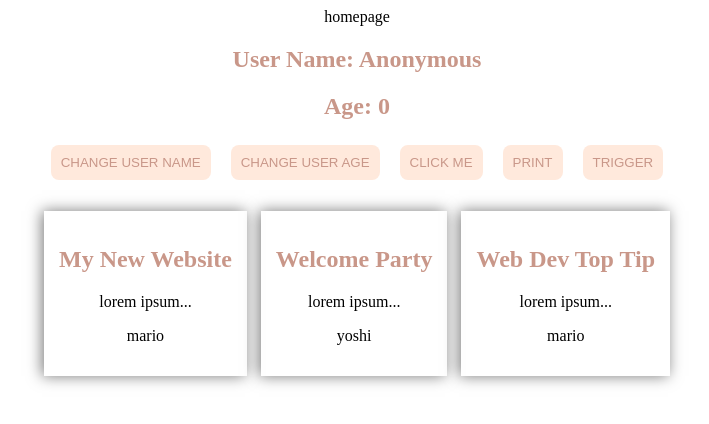
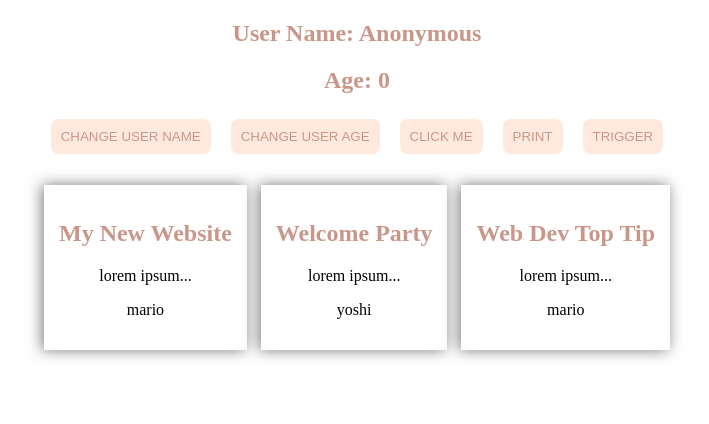
Before and after one commit to Ma9da/react-practicing, a React (Create React App) app: page / in a window 1280 px wide. Shown: the top 424 px of the page, without its empty margins (283-992 px from the left). Built offline with nearby package versions, Linux system fonts and the light colour scheme.

Commit message:
remove: not used txt

```diff
--- a/src/home/Home.jsx
+++ b/src/home/Home.jsx
@@ -20,7 +20,6 @@ function Home() {
     return (
         <>
             <div className="home">
-                homepage
                 <h2>
                     User name: {name}
                 </h2>
```
